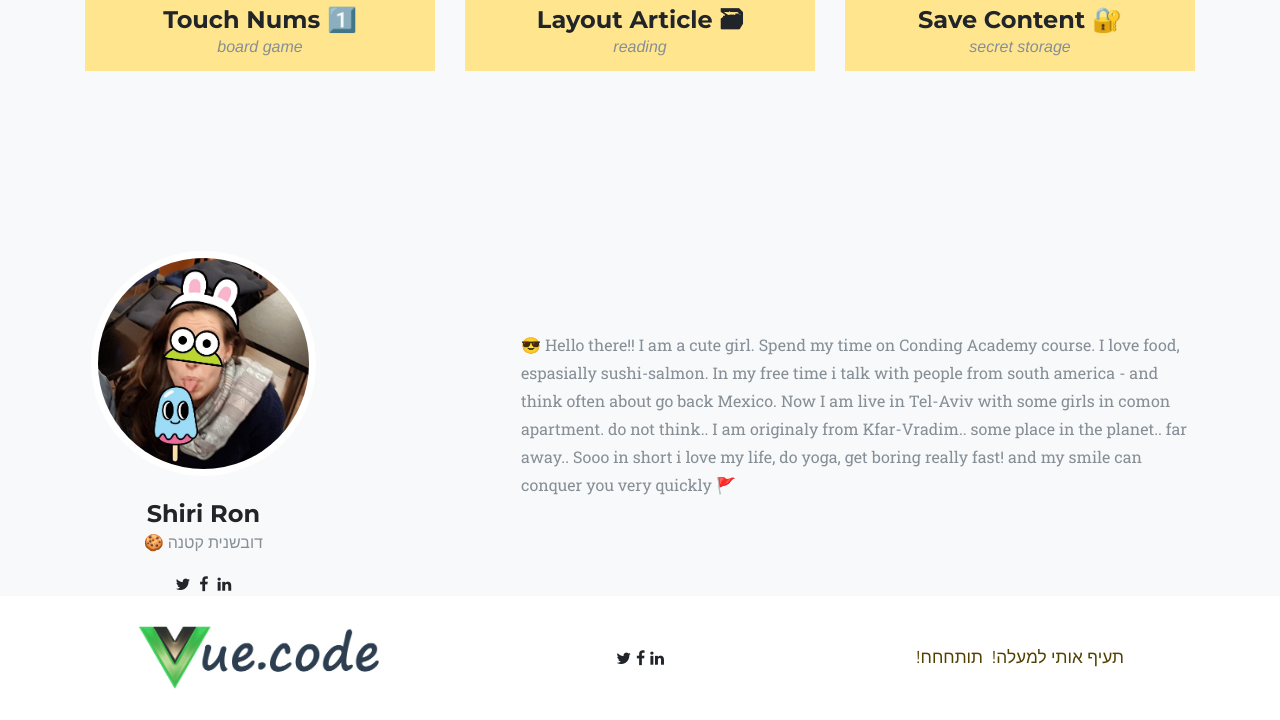
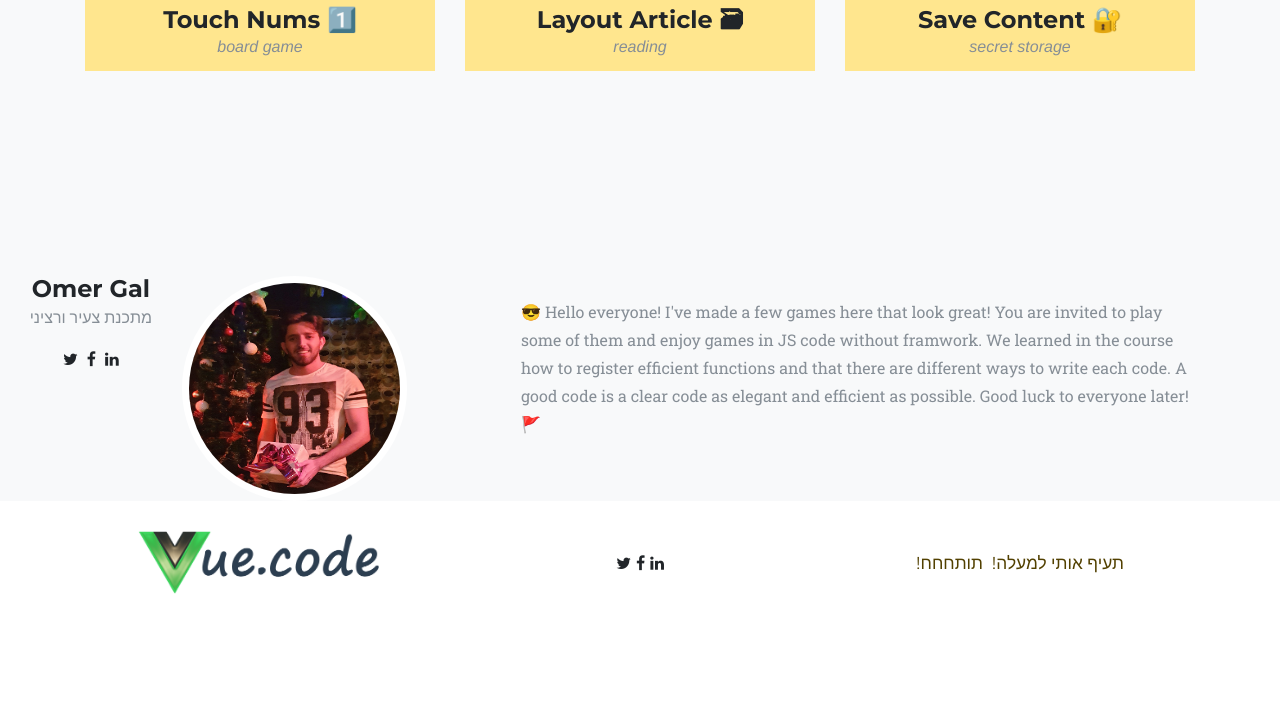
Before and after one commit to omergal99/little-games, a plain HTML site: page index.html in a window 1280 px wide. Shown: the part 3311-4031 px from the top of the page. After the commit the page ends 3936 px from the top, so only its background shows below. Drawn offline with Linux system fonts and the light colour scheme; a web font is replaced by a local one.

Commit message:
omer update

```diff
--- a/css/ca-gallery.css
+++ b/css/ca-gallery.css
@@ -16,10 +16,7 @@ a {
     padding: 0;
 }
 
-.profile-img:hover {
-    transform: scale(1.15);
-    border: 0;
-}
+
 
 .contact-h4 {
     color: rgb(23, 162, 184);
@@ -679,11 +676,24 @@ header.masthead .intro-text .intro-heading {
     text-align: center;
 }
 
-.team-member img {
+.team-member .img-wrap {
     width: 225px;
     height: 225px;
+    float: right;
+}
+
+.profile-img{
+    width: 100%;
+    height: 100%;
     border: 7px solid white;
+    transition: .8s;
 }
+
+.profile-img:hover {
+    transform: scale(1.05);
+    border: 0;
+}
+
 
 .team-member h4 {
     margin-top: 25px;
--- a/index.html
+++ b/index.html
@@ -8,7 +8,7 @@
     <meta name="description" content="">
     <meta name="author" content="">
 
-    <title>Shiri's Gallery</title>
+    <title>Omer's Gallery</title>
 
     <!-- Bootstrap core CSS -->
     <link href="vendor/bootstrap/css/bootstrap.min.css" rel="stylesheet">
@@ -17,7 +17,8 @@
     <link href="vendor/font-awesome/css/font-awesome.min.css" rel="stylesheet" type="text/css">
     <link href="https://fonts.googleapis.com/css?family=Montserrat:400,700" rel="stylesheet" type="text/css">
     <link href='https://fonts.googleapis.com/css?family=Kaushan+Script' rel='stylesheet' type='text/css'>
-    <link href='https://fonts.googleapis.com/css?family=Droid+Serif:400,700,400italic,700italic' rel='stylesheet' type='text/css'>
+    <link href='https://fonts.googleapis.com/css?family=Droid+Serif:400,700,400italic,700italic' rel='stylesheet'
+        type='text/css'>
     <link href='https://fonts.googleapis.com/css?family=Roboto+Slab:400,100,300,700' rel='stylesheet' type='text/css'>
 
     <!-- Custom styles for this template -->
@@ -38,7 +39,8 @@
             <form>
                 <div class="form-group-side">
                     <label>Your E-mail</label>
-                    <input type="email" class="form-control-mail col-lg-12" aria-describedby="emailHelp" placeholder="name@example.com">
+                    <input type="email" class="form-control-mail col-lg-12" aria-describedby="emailHelp"
+                        placeholder="name@example.com">
                 </div>
                 <div class="form-group-side">
                     <label>Subject</label>
@@ -46,11 +48,13 @@
                 </div>
                 <div class="form-group-side">
                     <label>Massage Body</label>
-                    <textarea class="form-control-content col-lg-12" rows="3" placeholder="Type massage text here"></textarea>
+                    <textarea class="form-control-content col-lg-12" rows="3"
+                        placeholder="Type massage text here"></textarea>
                 </div>
                 <div class="form-group-side-btn">
                     <button type="button" class="btn btn-info form-submit" onclick="submitMassage()">Submit</button>
-                    <button type="button" class="btn btn-light form-submit" onclick="cleanSubmitMassage()">Clean</button>
+                    <button type="button" class="btn btn-light form-submit"
+                        onclick="cleanSubmitMassage()">Clean</button>
                 </div>
             </form>
         </section>
@@ -61,7 +65,9 @@
     <nav class="navbar navbar-expand-lg navbar-dark fixed-top" id="mainNav">
         <div class="container">
             <a class="navbar-brand js-scroll-trigger" href="#page-top">My Story</a>
-            <button class="navbar-toggler navbar-toggler-right" type="button" data-toggle="collapse" data-target="#navbarResponsive" aria-controls="navbarResponsive" aria-expanded="false" aria-label="Toggle navigation">
+            <button class="navbar-toggler navbar-toggler-right" type="button" data-toggle="collapse"
+                data-target="#navbarResponsive" aria-controls="navbarResponsive" aria-expanded="false"
+                aria-label="Toggle navigation">
                 <i class="fa fa-bars"></i>
             </button>
             <div class="collapse navbar-collapse" id="navbarResponsive">
@@ -110,8 +116,12 @@
                         <i class="fa fa-circle fa-stack-2x text-primary"></i>
                         <i class="fa fa-linode fa-stack-1x fa-inverse"></i>
                     </span>
-                    <p class="text-muted para-interests">Creativity is a huge field, and it is undoubtedly an important component of the development of the world. Creativity is created from different situations which we wish to solve, change, improve, and thus think of a way to do so. Creativity
-                        is measured by how many ways to do it, and by comparing them. Some guidelines are branching thinking, thinking out of the box, multi-dimensional thinking and multi-directional, and no fear of failure - failure is also necessary
+                    <p class="text-muted para-interests">Creativity is a huge field, and it is undoubtedly an important
+                        component of the development of the world. Creativity is created from different situations which
+                        we wish to solve, change, improve, and thus think of a way to do so. Creativity
+                        is measured by how many ways to do it, and by comparing them. Some guidelines are branching
+                        thinking, thinking out of the box, multi-dimensional thinking and multi-directional, and no fear
+                        of failure - failure is also necessary
                         🎨
                     </p>
                 </div>
@@ -121,8 +131,12 @@
                         <i class="fa fa-circle fa-stack-2x text-primary"></i>
                         <i class="fa fa-child fa-stack-1x fa-inverse"></i>
                     </span>
-                    <p class="text-muted para-interests">Openness is one of the most powerful tools a person can achieve in life. Openness at a high level means a basic understanding of the world foundations , including a world-view and a system-realistic vision. One of them is: Not to think
-                        primarily about yourself, along with reducing the ego, by looking at our environment and taking an interest in it. This can still be talked for hours, and a small hint for your continuation, is the understanding that every person
+                    <p class="text-muted para-interests">Openness is one of the most powerful tools a person can achieve
+                        in life. Openness at a high level means a basic understanding of the world foundations ,
+                        including a world-view and a system-realistic vision. One of them is: Not to think
+                        primarily about yourself, along with reducing the ego, by looking at our environment and taking
+                        an interest in it. This can still be talked for hours, and a small hint for your continuation,
+                        is the understanding that every person
                         is a very minor part of our universe 🚪</p>
                 </div>
                 <div class="col-md-4">
@@ -131,8 +145,11 @@
                         <i class="fa fa-circle fa-stack-2x text-primary"></i>
                         <i class="fa fa-reddit fa-stack-1x fa-inverse"></i>
                     </span>
-                    <p class="text-muted para-interests">Positive posits an idea in which reality always occurs for the better. We create our reality, which usually comes from our thoughts, and positive thoughts come from loving yourself as you are, as well as accepting the environment as
-                        it is. And thus the essence of our world, which is positive, growing and prosperity, enriching, and enjoyable. This is one of the ways to 'touch happiness' which is finally our choice 🔆</p>
+                    <p class="text-muted para-interests">Positive posits an idea in which reality always occurs for the
+                        better. We create our reality, which usually comes from our thoughts, and positive thoughts come
+                        from loving yourself as you are, as well as accepting the environment as
+                        it is. And thus the essence of our world, which is positive, growing and prosperity, enriching,
+                        and enjoyable. This is one of the ways to 'touch happiness' which is finally our choice 🔆</p>
                 </div>
             </div>
         </div>
@@ -159,9 +176,11 @@
         <div class="row">
             <div class="col-sm-4">
                 <div class="team-member">
-                    <img class="mx-auto rounded-circle profile-img" src="img/profile/shiri2.jpg" alt="">
-                    <h4>Shiri Ron</h4>
-                    <p class="text-muted">🍪 דובשנית קטנה</p>
+                    <div class="img-wrap">
+                        <img class="mx-auto rounded-circle profile-img" src="img/profile/omer.png" alt="">
+                    </div>
+                    <h4>Omer Gal</h4>
+                    <p class="text-muted">מתכנת צעיר ורציני</p>
                     <ul class="list-inline social-buttons">
                         <li class="list-inline-item">
                             <!-- <a href="#"> -->
@@ -182,8 +201,13 @@
                 </div>
             </div>
             <div class="col-sm-8 flex-align-center">
-                <p class="large text-muted  about-description">😎 Hello there!! I am a cute girl. Spend my time on Conding Academy course. I love food, espasially sushi-salmon. In my free time i talk with people from south america - and think often about go back Mexico. Now I am live in Tel-Aviv with
-                    some girls in comon apartment. do not think.. I am originaly from Kfar-Vradim.. some place in the planet.. far away.. Sooo in short i love my life, do yoga, get boring really fast! and my smile can conquer you very quickly 🚩
+                <p class="large text-muted  about-description">😎 Hello everyone!
+                    I've made a few games here that look great!
+                    You are invited to play some of them and enjoy games in JS code without framwork.
+                    We learned in the course how to register efficient functions and that there are different ways to
+                    write each code.
+                    A good code is a clear code as elegant and efficient as possible.
+                    Good luck to everyone later! 🚩
                 </p>
             </div>
         </div>
```
Also changed, not shown: img/profile/omer.png (added).
